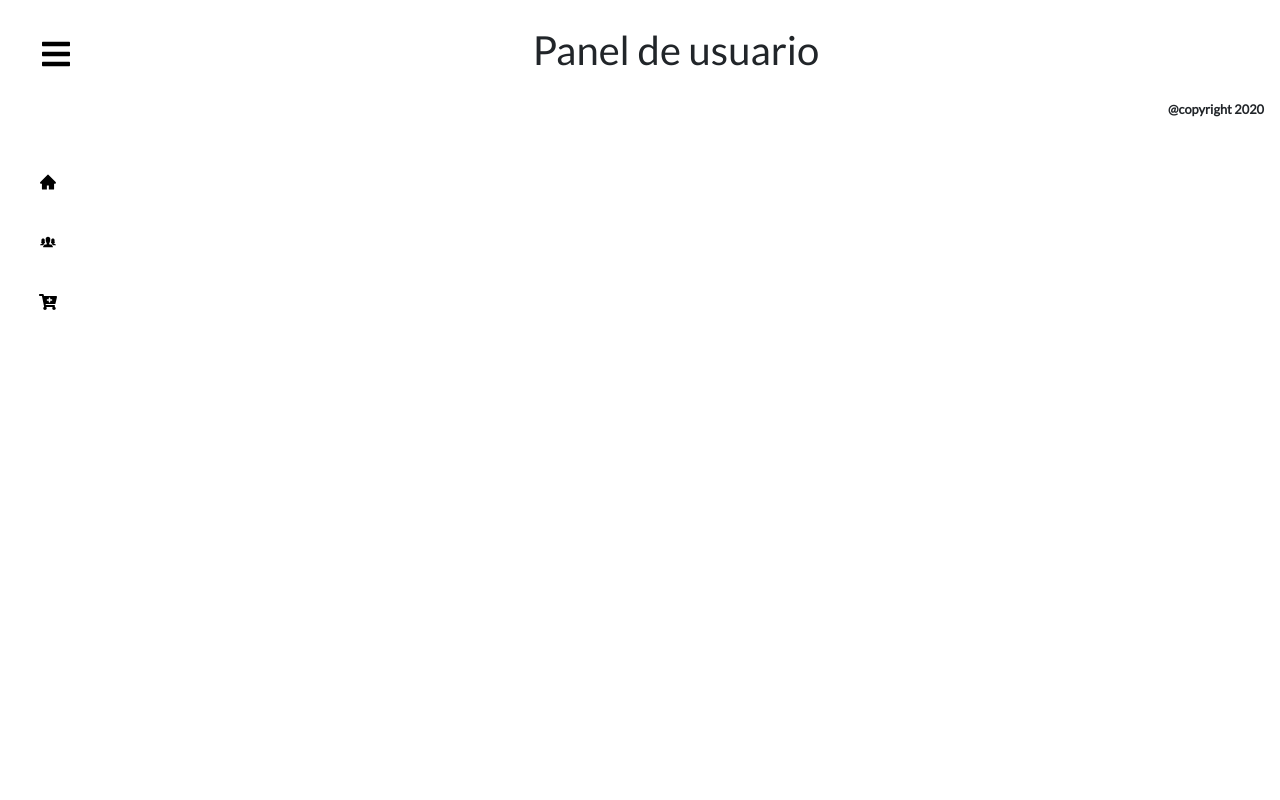
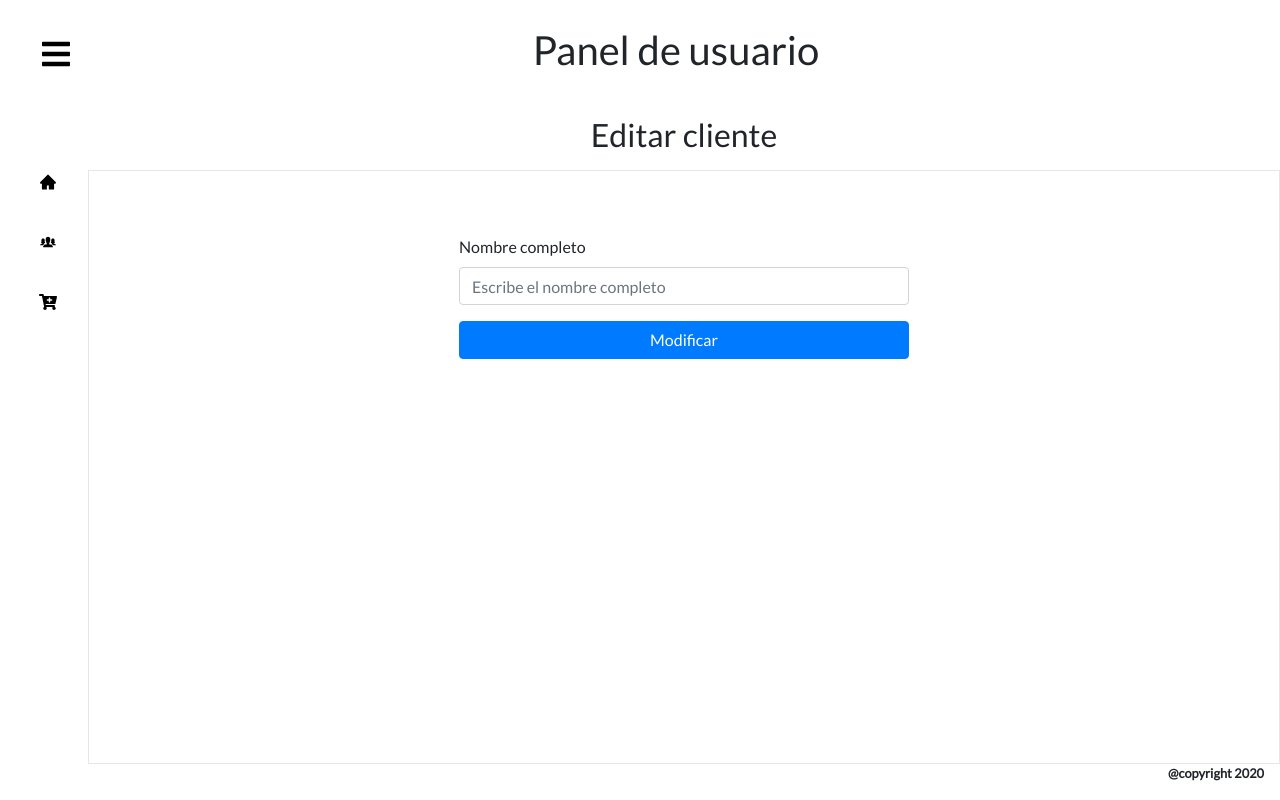
Before and after one commit to gabyballester/react-admin-panel-customers-products-react-redux-hooks-jsonserver, a React (Create React App) app: page /customer/edit/1 in a window 1280 px wide. Built offline with nearby package versions, Linux system fonts and the light colour scheme.

Commit message:
Creación del fake server-json

```diff
--- /dev/null
+++ b/db.json
@@ -0,0 +1,18 @@
+{
+    "customers": [
+        {
+            "name": "Juan"
+        },
+        {
+            "name": "Carlos"
+        }
+    ],
+    "products": [
+        {
+            "name": "Disco duro"
+        },
+        {
+            "name": "Pendrive"
+        }
+    ]
+}
--- a/package.json
+++ b/package.json
@@ -7,12 +7,16 @@
     "@testing-library/react": "^9.3.2",
     "@testing-library/user-event": "^7.1.2",
     "bootstrap": "^4.5.3",
+    "json-server": "^0.16.2",
     "node-sass": "^4.14.1",
     "react": "^16.14.0",
     "react-dom": "^16.14.0",
     "react-icons": "^3.11.0",
+    "react-redux": "^7.2.1",
     "react-router-dom": "^5.2.0",
-    "react-scripts": "3.4.3"
+    "react-scripts": "3.4.3",
+    "redux": "^4.0.5",
+    "redux-thunk": "^2.3.0"
   },
   "scripts": {
     "start": "react-scripts start",
--- a/src/App.js
+++ b/src/App.js
@@ -6,7 +6,7 @@ import Home from "./pages/Home";
 // import Products from './pages/Products';
 import Customers from './pages/Customers';
 import CustomerNew from './pages/CustomerNew';
-// import CustomerEdit from './pages/CustomerEdit';
+import CustomerEdit from './pages/CustomerEdit';
 import Footer from './components/Footer'
 
 
@@ -18,7 +18,7 @@ function App() {
        <Route path='/' exact component={Home}/>
        <Route path='/customers' component={Customers}  />
        <Route path='/customer/new' component={CustomerNew}  />
-       {/* <Route path='/customer/edit/:id' component={CustomerEdit}  /> */}
+       <Route path='/customer/edit/:id' component={CustomerEdit}  />
        {/* <Route path='/products' component={Products}/> */}
        {/* <Route path='/product/new' component={ProductNew}/> */}
        {/* <Route path='/product/edit/:id' component={ProductEdit}/> */}
--- /dev/null
+++ b/src/pages/CustomerEdit.js
@@ -0,0 +1,37 @@
+import React from "react";
+import "./customerEdit.sass";
+
+function CustomerEdit() {
+  return (
+    <div className="main-container-form">
+      <div className="header-form">
+        <h2>Editar cliente</h2>
+      </div>
+
+      <div className="main-form">
+        <form className="form-style">
+          <div class="form-group">
+            <label for="name">Nombre completo</label>
+            <input
+              type="text"
+              class="form-control"
+              id="name"
+              placeholder="Escribe el nombre completo"
+            />
+          </div>
+
+          <div class="d-flex justify-content-end">
+            <button
+              class="btn btn-primary d-block w-100"
+              type="submit"
+            >
+              Modificar
+          </button>
+          </div>
+        </form>
+      </div>
+    </div>
+  );
+}
+
+export default CustomerEdit;
--- /dev/null
+++ b/src/pages/customerEdit.sass
@@ -0,0 +1,31 @@
+@import ../App
+
+// contenedor
+.main-container-form
+    display: grid
+    height: $bodyHeight
+    grid-template-areas: "header" "main"
+    grid-template-rows: $bodyTemplateRows
+    grid-template-columns: $bodyTemplateColumns
+
+.header-form
+    grid-area: header
+    margin-left: 88px
+    display: flex
+    height: 100%
+    flex-direction: row
+    justify-content: space-around
+    align-items: center
+
+.main-form
+    grid-area: main
+    height: 100%
+    display: flex
+    justify-content: center
+    padding-top: 4rem
+    border: 1px solid $grey
+    margin-left: 88px
+
+
+.form-style
+    width: 450px
```
Also changed, not shown: 1 other file (tests, documents, lock files or other folders).
